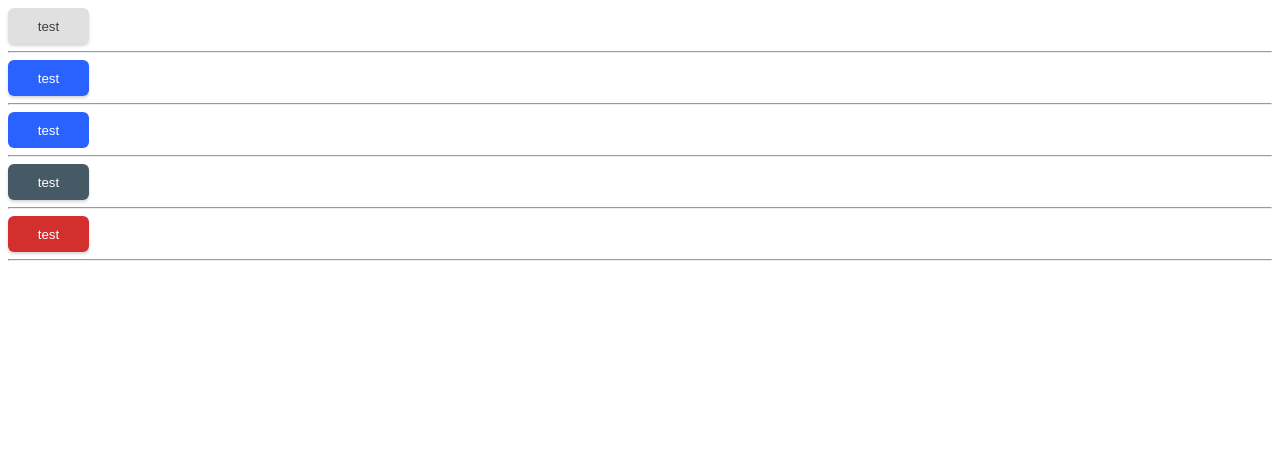
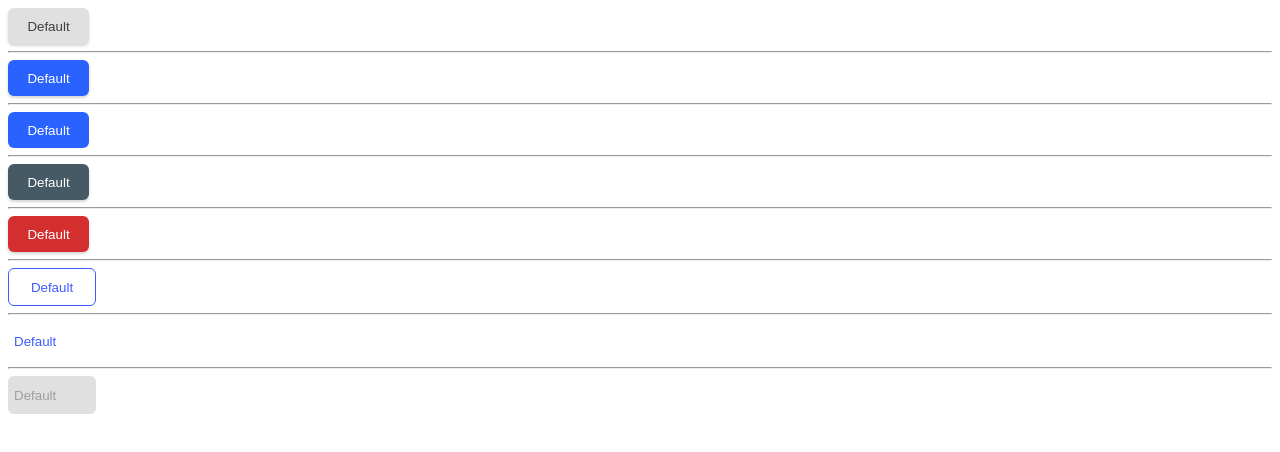
Before and after one commit to BailiMohamedAli/buttons_layout_chl, a React (Create React App) app: page / in a window 1280 px wide. Shown: the top 452 px of the page. Built offline with nearby package versions, Linux system fonts and the light colour scheme.

Commit message:
variant done, disable option basic done but need to work out a solution for the variant value text

```diff
--- a/src/App.js
+++ b/src/App.js
@@ -5,16 +5,21 @@ function App() {
 
   return (
     <div>
-      <Button text="test" />
+      <Button />
       <hr/>
-      <Button text="test" color="primary"/>
+      <Button color="primary"/>
       <hr/>
-      <Button text="test" color="primary" disableShadow/>
+      <Button color="primary" disableShadow/>
       <hr/>
-      <Button text="test" color="secondary"/>
+      <Button color="secondary"/>
       <hr/>
-      <Button text="test" color="danger"/>
+      <Button color="danger"/>
       <hr/>
+      <Button variant="outline"/>
+      <hr/>
+      <Button variant="text"/>
+      <hr/>
+      <Button variant="text" disabled={true} />
     </div>
     // <div>
     //   <h1>main App layout</h1>
--- a/src/components/buttonCss/Button.jsx
+++ b/src/components/buttonCss/Button.jsx
@@ -2,13 +2,23 @@ import React from 'react'
 import './buttonStyle.css'
 
 const Button = ({
-    text = "testing",
+    text = "Default",
     color = "default",
-    disableShadow = false
+    disableShadow = false,
+    variant= "",
+    disabled = false
 }) => {
   return (
     <div>
-        <button className={`btn ${color} ${!disableShadow ? "" : "shadow__off"}`}>
+        <button
+        disabled = {disabled}
+        onClick={() => console.log("testrun") }
+        className={`btn
+        ${color}
+        ${!disableShadow ? "" : "shadow__off"}
+        ${variant === "text" ? `outline ${variant}`: variant}
+        ${disabled ? "disable" : ""}
+        `}>
             {text}
         </button>
     </div>
--- a/src/components/buttonCss/buttonStyle.css
+++ b/src/components/buttonCss/buttonStyle.css
@@ -2,7 +2,7 @@
 
 .btn{
     width: var(--base-width);
-    height: var(--base-heigth);
+    height: var(--base-height);
     border-radius: var(--base-radius);
     border: none;
     cursor: pointer;
@@ -13,10 +13,12 @@
     background-color: var(--default-hover);
 }
 
+/* shadow control options */
 .btn.shadow__off{
     box-shadow: none;
 }
 
+/* color options */
 .default{
     background-color: var(--default);
     color: var(--color-main);
@@ -48,3 +50,40 @@
 .danger:hover{
     background-color: var(--danger-hover);
 }
+
+/* outlined options */
+
+.outline{
+    width: calc(var(--base-width) + 7px);
+    height: calc(var(--base-height) + 2px);
+    background-color: #fff;
+    color: #3D5AFE;
+    border: 1px solid #3D5AFE;
+    box-shadow: none;
+}
+
+.outline:hover{
+    background: rgba(41, 98, 255, 0.1);
+}
+
+.text{
+    border: none;
+    text-align: start;
+    align-items: center;
+}
+
+.text:hover{
+    background: rgba(41, 98, 255, 0.1);
+    text-align: center;
+}
+
+/* disabled options */
+
+.disable{
+    width: calc(var(--base-width) + 7px);
+    height: calc(var(--base-height) + 2px);
+    background-color: #E0E0E0;
+    color: #9E9E9E;
+    cursor: not-allowed;
+    pointer-events: none;
+}
--- a/src/components/buttonCss/buttonVars.css
+++ b/src/components/buttonCss/buttonVars.css
@@ -1,6 +1,6 @@
 :root{
     --base-width: 81px ;
-    --base-heigth: 36px;
+    --base-height: 36px;
     --base-margin: 16px 8px;
     --base-radius: 6px;
 }
```
Also changed, not shown: toDoNext.txt.
